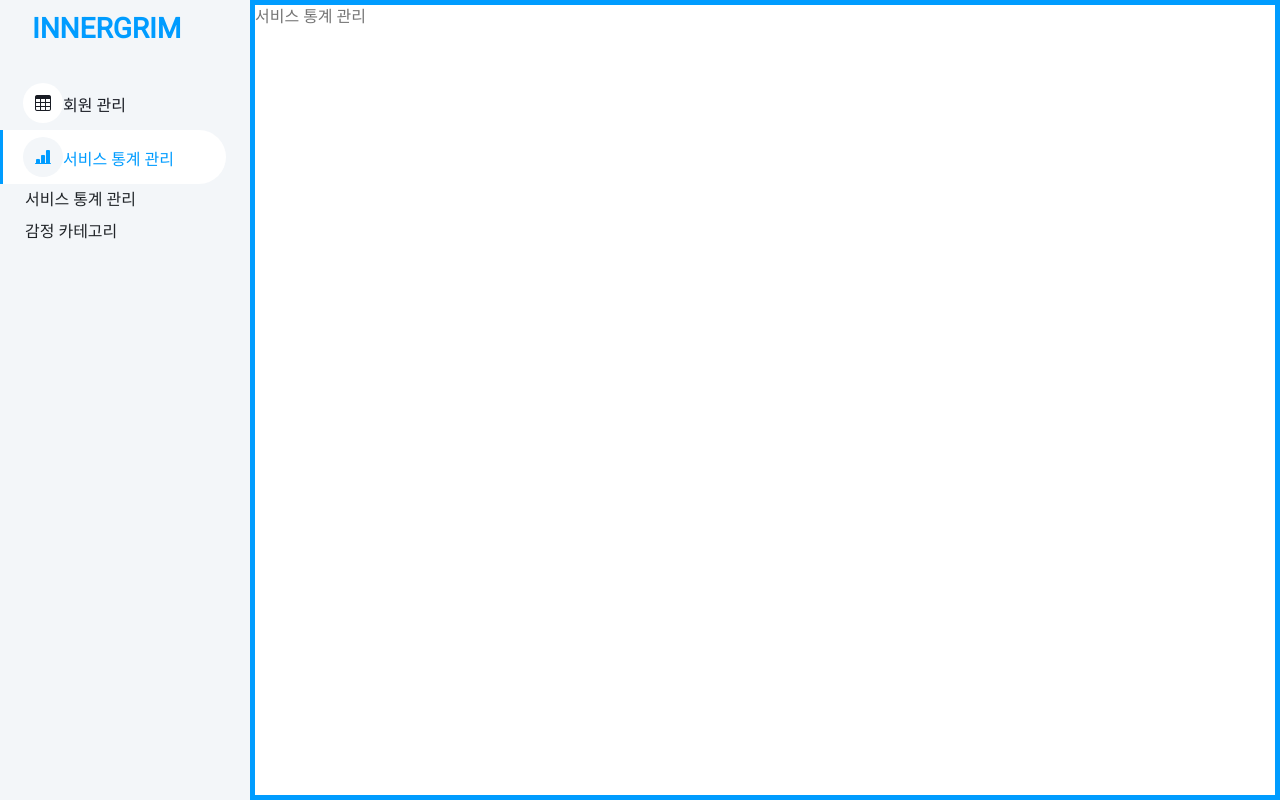
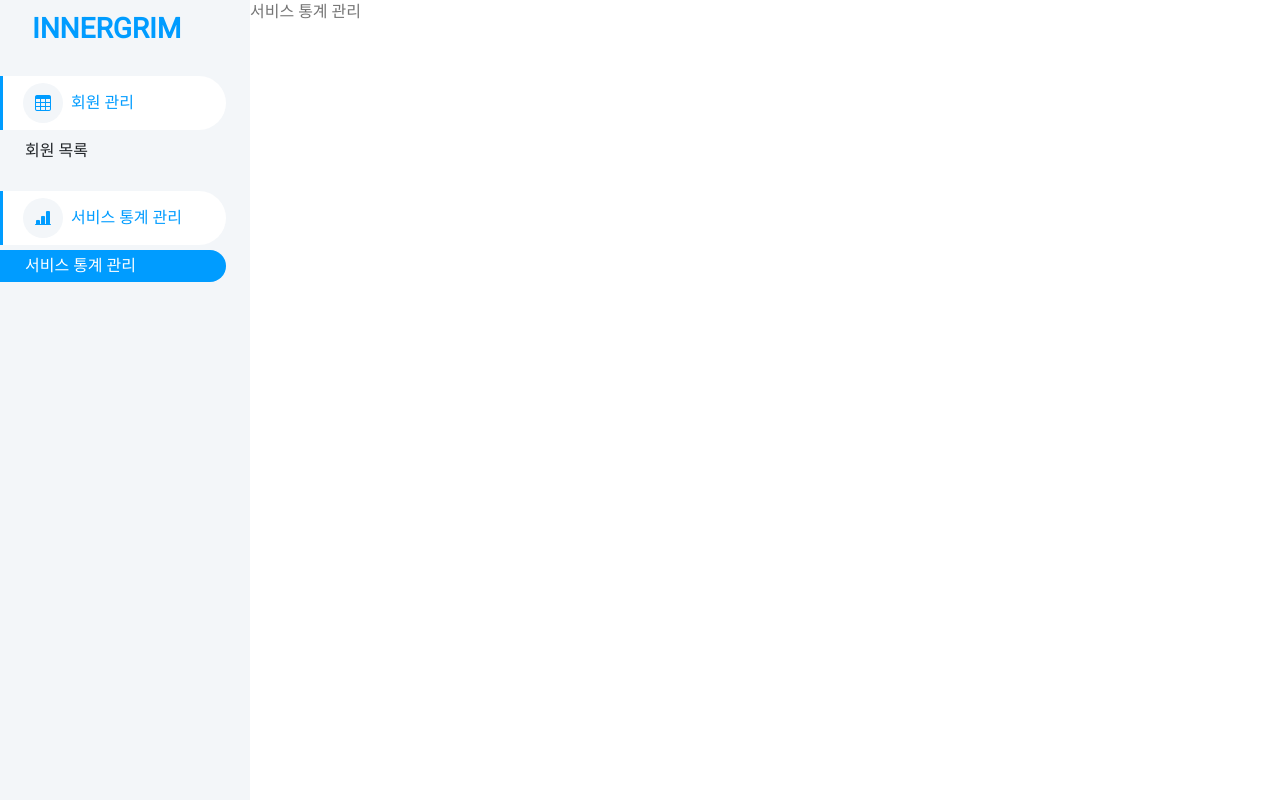
Before and after one commit to inner-grim/innergrim-cms, a Next.js app: page /service-statistics in a window 1280 px wide. Built offline with nearby package versions, Linux system fonts and the light colour scheme.

Commit message:
[ADD]사이드메뉴 클릭이벤트 추가, 리드미 작성

```diff
--- /dev/null
+++ b/src/app/(member)/member-list/page.tsx
@@ -0,0 +1,5 @@
+'use client';
+
+export default function MemberList() {
+  return <div className="content">회원 목록 관리</div>;
+}
--- a/src/app/(statistics)/service-statistics/page.tsx
+++ b/src/app/(statistics)/service-statistics/page.tsx
@@ -1,9 +1,5 @@
 'use client';
 
 export default function page() {
-  return (
-    <div className="content border border-5 border-primary">
-      서비스 통계 관리
-    </div>
-  );
+  return <div className="content">서비스 통계 관리</div>;
 }
--- a/src/app/page.tsx
+++ b/src/app/page.tsx
@@ -16,5 +16,5 @@ export default function page() {
     router.push('/service-statistics');
   }, []);
 
-  return <></>;
+  return <div className="content"></div>;
 }
--- a/src/components/navigation/SideBar.tsx
+++ b/src/components/navigation/SideBar.tsx
@@ -1,4 +1,24 @@
+'use client';
+
+import { useRouter } from 'next/navigation';
+import { useState } from 'react';
+
 export default function SideBar() {
+  const router = useRouter();
+  const [activeMenu, setActiveMenu] = useState('service-statistics');
+
+  const handleMenuClick = (menu: string) => {
+    setActiveMenu(menu);
+    if (menu === 'member-list') {
+      router.push('/member-list');
+    } else if (menu === 'service-statistics') {
+      router.push('service-statistics');
+    }
+    // else if (menu === 'emotion-category') {
+    //   router.push('emotion-category');
+    // }
+  };
+
   return (
     <>
       <div className=" bg-white p-0">
@@ -11,17 +31,42 @@ export default function SideBar() {
               </h3>
             </a>
             <div className="navbar-nav w-100">
-              <a className="nav-item nav-link">
+              <div className="nav-item nav-link active">
                 <i className="bi bi-table"></i>
                 회원 관리
-              </a>
-              <a className="nav-link active" data-bs-toggle="dropdown">
+              </div>
+              <div className=" bg-transparent border-0">
+                <div
+                  className={`${
+                    activeMenu === 'member-list' ? 'active' : ''
+                  } dropdown-item`}
+                  onClick={() => handleMenuClick('member-list')}
+                >
+                  회원 목록
+                </div>
+              </div>
+              <br />
+              <div className="nav-link active" data-bs-toggle="dropdown">
                 <i className="bi bi-bar-chart-line-fill"></i>
                 서비스 통계 관리
-              </a>
+              </div>
               <div className=" bg-transparent border-0">
-                <a className="dropdown-item">서비스 통계 관리</a>
-                <a className="dropdown-item">감정 카테고리</a>
+                <div
+                  className={`${
+                    activeMenu === 'service-statistics' ? 'active' : ''
+                  } dropdown-item`}
+                  onClick={() => handleMenuClick('service-statistics')}
+                >
+                  서비스 통계 관리
+                </div>
+                {/* <div
+                  className={`${
+                    activeMenu === 'emotion-category' ? 'active' : ''
+                  } dropdown-item`}
+                  onClick={() => handleMenuClick('emotion-category')}
+                >
+                  감정 카테고리
+                </div> */}
               </div>
             </div>
           </nav>
--- a/src/styles/globals.css
+++ b/src/styles/globals.css
@@ -123,6 +123,8 @@ body {
 
 /*** Navbar ***/
 .sidebar .navbar .navbar-nav .nav-link {
+  display: flex;
+  align-items: center;
   padding: 7px 20px;
   color: var(--dark);
   font-weight: 500;
@@ -141,6 +143,7 @@ body {
 .sidebar .navbar .navbar-nav .nav-link i {
   width: 40px;
   height: 40px;
+  margin-right: 8px;
   display: inline-flex;
   align-items: center;
   justify-content: center;
@@ -170,10 +173,16 @@ body {
 
 .sidebar .navbar .dropdown-item {
   padding-left: 25px;
+  margin-top: 5px;
   border-radius: 0 30px 30px 0;
 }
 
+.sidebar .navbar .dropdown-item.active {
+  background-color: var(--primary);
+}
+
 .content .navbar .navbar-nav .nav-link {
+  display: flex;
   margin-left: 25px;
   padding: 12px 0;
   color: var(--dark);
@@ -210,11 +219,11 @@ body {
   transform: rotate(-180deg);
 } */
 
-@media (max-width: 575.98px) {
+/* @media (max-width: 575.98px) {
   .content .navbar .navbar-nav .nav-link {
     margin-left: 15px;
   }
-}
+} */
 
 /*** Date Picker ***/
 .bootstrap-datetimepicker-widget.bottom {
```
Also changed, not shown: 1 other file (tests, documents, lock files or other folders).
